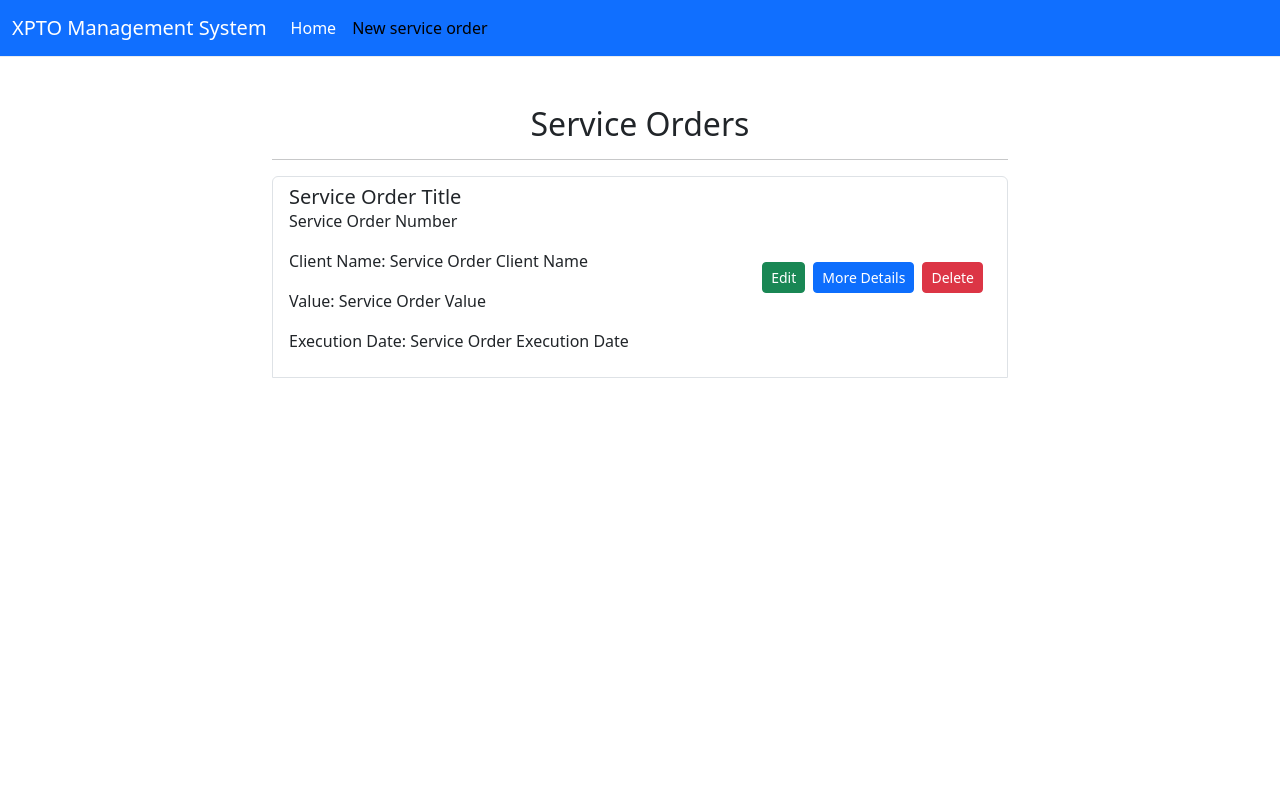
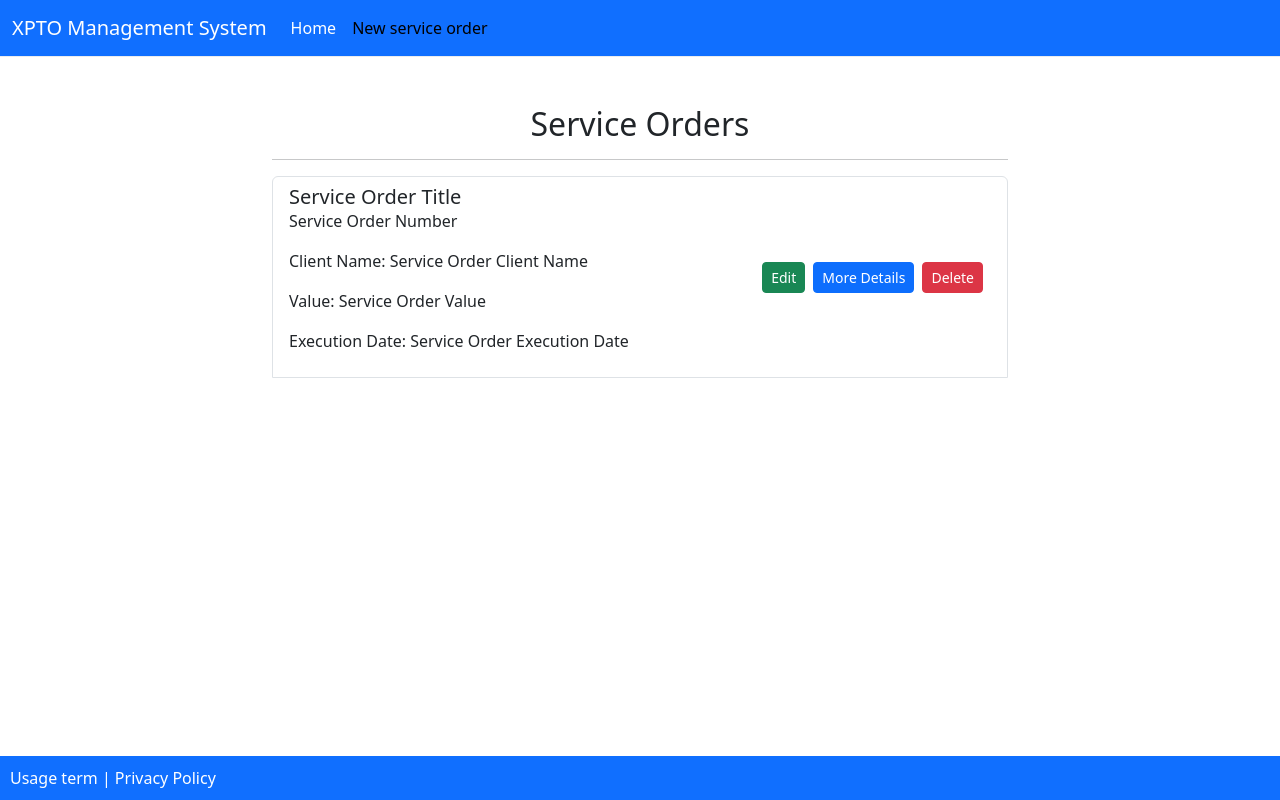
Before and after one commit to TheAbraaonix/xpto-interface, an Angular app: page / in a window 1280 px wide. Built offline with nearby package versions, Linux system fonts and the light colour scheme.

Commit message:
creating footer component

```diff
--- a/src/app/app.component.html
+++ b/src/app/app.component.html
@@ -1,2 +1,3 @@
 <app-header></app-header>
 <app-home></app-home>
+<app-footer></app-footer>
--- a/src/app/app.component.ts
+++ b/src/app/app.component.ts
@@ -2,11 +2,12 @@
 import { RouterOutlet } from '@angular/router';
 import { HeaderComponent } from "./header/header.component";
 import { HomeComponent } from "./home/home.component";
+import { FooterComponent } from "./footer/footer.component";
 
 @Component({
   selector: 'app-root',
   standalone: true,
-  imports: [RouterOutlet, HeaderComponent, HomeComponent],
+  imports: [RouterOutlet, HeaderComponent, HomeComponent, FooterComponent],
   templateUrl: './app.component.html',
   styleUrl: './app.component.css'
 })
--- /dev/null
+++ b/src/app/footer/footer.component.css
@@ -0,0 +1,8 @@
+span {
+    color: #fff;
+}
+
+.row {
+    background: #106fff;
+    padding: 10px;
+}
--- /dev/null
+++ b/src/app/footer/footer.component.html
@@ -0,0 +1,7 @@
+<div class="fixed-bottom">
+    <div class="row">
+        <div class="container">
+            <span>Usage term | Privacy Policy</span>
+        </div>
+    </div>
+</div>
```
Also changed, not shown: src/app/footer/footer.component.ts (added, +12 -0 lines).
